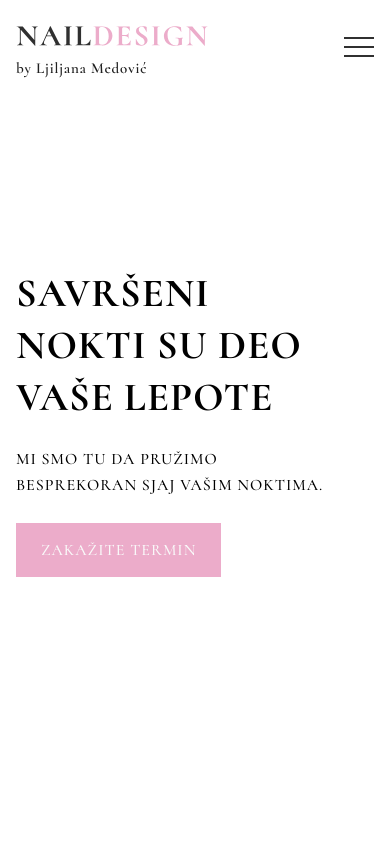
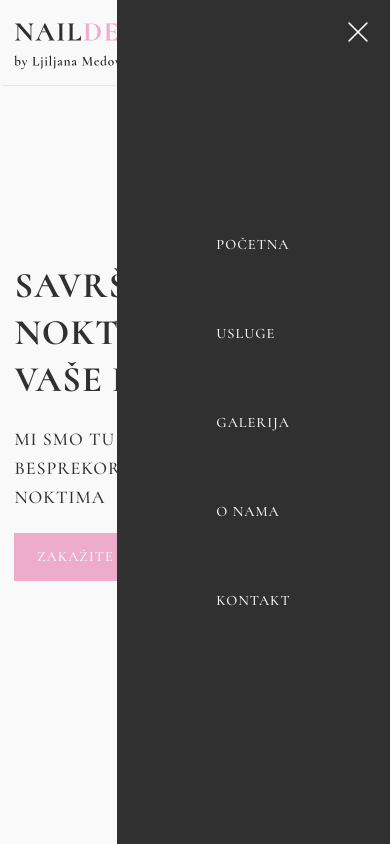
Before and after one commit to stefanelli990/nail-design, a plain HTML site: page index.html in a window 390 px wide. Both pictures are taken after a click on the element 359 px from the left and 47 px from the top of the page. Drawn offline with Linux system fonts and the light colour scheme.

Commit message:
last change

```diff
--- a/index.html
+++ b/index.html
@@ -24,21 +24,32 @@
                 <li><a href="#">Kontakt</a></li>
             </ul>
         </div>
-
         <div class="toggle">
-            <div class="bar1"></div>
-            <div class="bar2"></div>
-            <div class="bar3"></div>
+            <img src="assets/hamburger.svg" alt="">
         </div>
     </div>
 </nav>
+
+<aside class="side-nav">
+    <div class="close">
+        <img src="assets/close.svg" alt="">
+    </div>
+    <ul>
+        <li><a href="#">Početna</a></li>
+        <li><a href="#">Usluge</a></li>
+        <li><a href="#">Galerija</a></li>
+        <li><a href="#">O nama</a></li>
+        <li><a href="#">Kontakt</a></li>
+    </ul>
+</aside>
+
 
 <!-- hero section -->
 <section class="hero-section">
     <div class="container">
         <div class="text">
             <h1>savršeni nokti su deo vaše lepote</h1>
-            <p>Mi smo tu da pružimo besprekoran  sjaj vašim noktima.</p>
+            <p>Mi smo tu da pružimo besprekoran  sjaj vašim noktima</p>
             <a href="#" class="btn">Zakažite Termin</a>
         </div>
         <div class="image">
@@ -49,5 +60,6 @@
 </section>
 
 
+<script src="script.js"></script>
 </body>
 </html>
--- /dev/null
+++ b/script.js
@@ -0,0 +1,15 @@
+const toggle = document.querySelector('.toggle');
+const close = document.querySelector('.close');
+const sideNav = document.querySelector('.side-nav');
+
+
+
+toggle.addEventListener('click', () => {
+    sideNav.classList.add('active');
+    sideNav.classList.remove('close');
+});
+
+close.addEventListener('click', () => {
+    sideNav.classList.add('c;pse');
+    sideNav.classList.remove('active');
+})
--- a/styles/_resets.scss
+++ b/styles/_resets.scss
@@ -4,7 +4,18 @@
     box-sizing: border-box;
     font-family: 'Cormorant', serif;
     letter-spacing: 1px;
+}
 
+html {
+    font-size: 0.9rem;
+    @include sm {
+        font-size: 1rem;
+    }
+}
+
+body {
+    background-color: $light;
+    color: $dark;
 }
 
 li {
--- a/styles/style.scss
+++ b/styles/style.scss
@@ -4,13 +4,23 @@
 @import 'utilities';
 
 
+
+
 //navbar
 .navbar {
-    position: absolute;
+    background-color: $light;
+    position: fixed;
     top: 0;
     left: 0;
     right: 0;
     z-index: 10;
+    box-shadow: 0 2px 2px -2px rgba(0,0,0,.2);
+    transition: 0.3s;
+
+    @include sm {
+        box-shadow: unset;
+        background-color: transparent;
+    }
     .container {
         @include container(1rem, 1200px);
         display: flex;
@@ -20,7 +30,7 @@
 
     .nav-links {
         display: none;
-        @include xl {
+        @include md {
             display: block;
         }
         ul {
@@ -32,24 +42,62 @@
     }
     .toggle {
         cursor: pointer;
-        @include xl {
+        @include md {
             display: none;
         }
 
-        .bar1,
-        .bar2,
-        .bar3 {
-            width: 30px;
-            height: 2px;
-            margin: 7px 0;
-            background-color: $dark;
+        img {
+            width: 2.5rem;
         }
+
+    }
+}
+
+// slide-nav
+.side-nav {
+    position: fixed;
+    top: 0;
+    right: -100%;
+    background-color: $dark;
+    min-height: 100vh;
+    width: 70%;
+    display: flex;
+    justify-content: center;
+    align-items: center;
+    transition: 0.5s;
+    z-index: 10;
+    @include md {
+        display: none;
+    }
+    &.active {
+     right: 0;
+    }
+    &.close {
+        right: -100%;
+    }
+
+    .close {
+        cursor: pointer;
+        position: absolute;
+        top: 1rem;
+        right: 1rem;
+        img {
+            width: 2.5rem;
+        }
+    }
+    li {
+        margin: 5rem 0;
+    }
+    a {
+        color: $light;
+
     }
 }
 
 .hero-section {
     .container {
         @include container(0 1rem, 1200px);
+        position: relative;
         min-height: 100vh;
         display: grid;
         grid-template-columns: 1fr;
@@ -58,7 +106,7 @@
         @include xl {
             grid-template-columns: 1fr 1fr;
         }
-        position: relative;
+
     }
     .text {
         flex: 1.5;
@@ -75,6 +123,12 @@
                font-size: 4.5rem;
            }
         }
+        p {
+            font-size: 1.25rem;
+            @include sm {
+                font-size: 1.5rem;
+            }
+        }
 
 
     }
@@ -86,16 +140,21 @@
         }
     }
     .square {
-        display: none;
+
         background-color: $primary-light;
         position: absolute;
         top: 0;
-        right: 7rem;
+        right: 0;
+        left: 10rem;
         height: 100vh;
-        width: 50rem;
         z-index: -1;
         @include sm {
-            display: block;
+            left: 20rem;
+        }
+        @include md {
+            right: 7rem;
+
+            // width: 50rem;
         }
     }
 }
```
Also changed, not shown: assets/close.svg (added), assets/hamburger.svg (added), styles/style.css, 1 other file.
